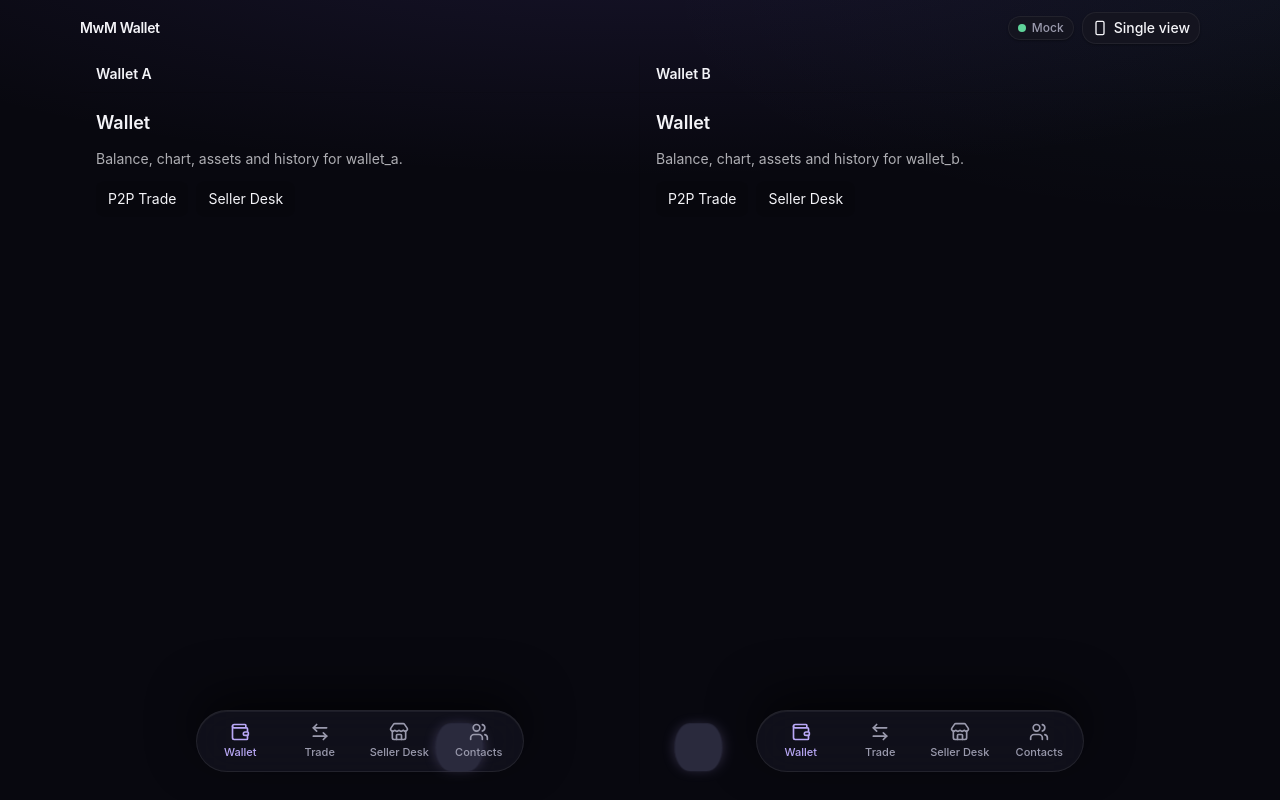
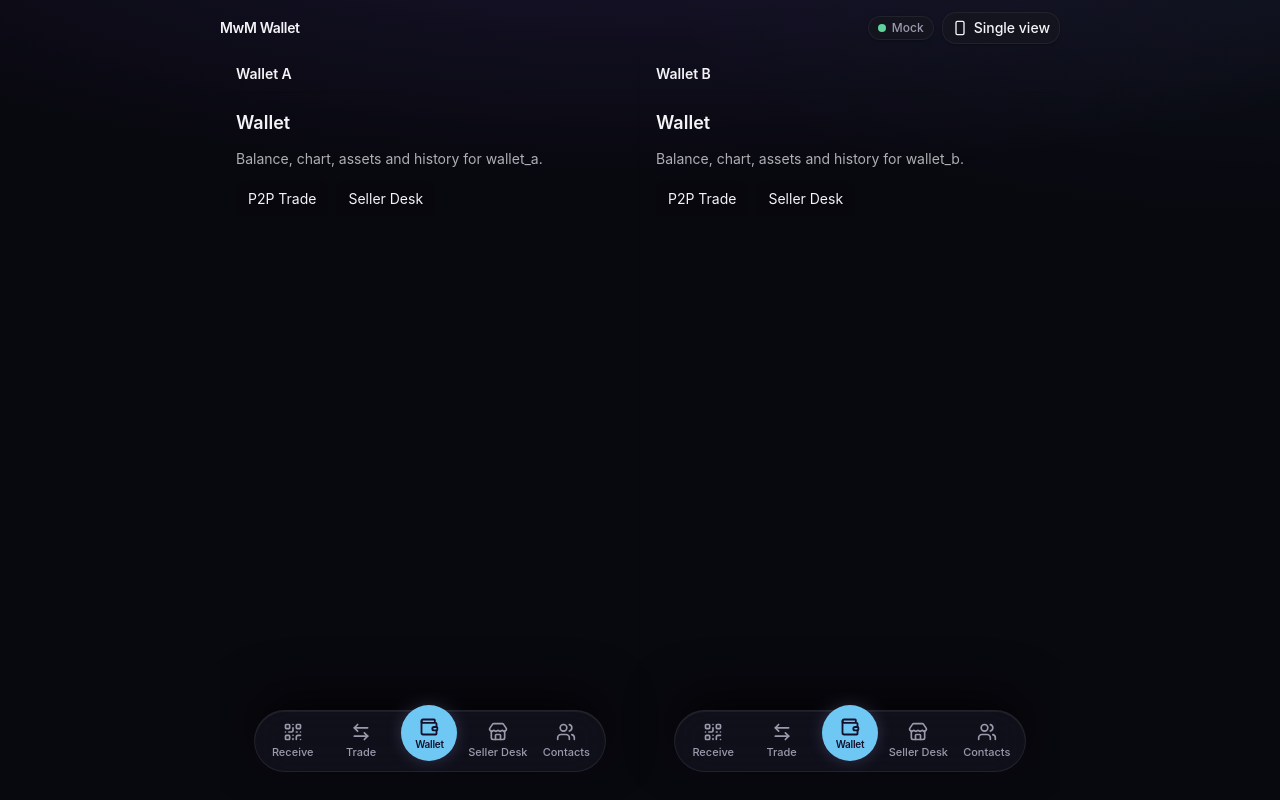
Before and after one commit to MoneyWithMemory/mwm, a React (Vite) app in the folder frontend/: page / in a window 1280 px wide. Both pictures are taken after a click on the button "Split view". Built offline with nearby package versions, Linux system fonts and the light colour scheme; no server answers.

Commit message:
feat(shell): fluid desktop container, 5-item BottomNav with Receive action, full pill hit target

```diff
--- a/frontend/src/components/shell/AppShell.tsx
+++ b/frontend/src/components/shell/AppShell.tsx
@@ -31,7 +31,16 @@ export function AppShell() {
     <MotionConfig reducedMotion={MOTION_CONFIG.reducedMotion}>
       <OverlayLayer className="ui-shell app-backdrop flex h-dvh flex-col pt-[env(safe-area-inset-top)] pr-[env(safe-area-inset-right)] pl-[env(safe-area-inset-left)]">
         <ToastProvider>
-          <div className={cn('mx-auto flex min-h-0 w-full flex-1 flex-col', split ? 'max-w-6xl px-4' : wide ? 'max-w-[800px] px-4' : 'max-w-[480px]')}>
+          <div
+            className={cn(
+              'mx-auto flex min-h-0 w-full flex-1 flex-col',
+              split
+                ? 'max-w-[872px] px-4'
+                : wide
+                  ? 'max-w-[1440px] px-4 xl:px-6 2xl:px-8'
+                  : 'max-w-[480px]',
+            )}
+          >
             <header className={cn('flex items-center gap-3 py-2', wide ? 'h-14' : 'px-3')}>
               {wide && <span className="badge-nowrap text-sm font-semibold tracking-tight">MwM Wallet</span>}
               {wide && !split && <span className="h-4 w-px bg-separator" aria-hidden="true" />}
@@ -42,7 +51,7 @@ export function AppShell() {
               </div>
             </header>
 
-            <main className={cn('flex min-h-0 flex-1 flex-col overflow-hidden', wide && 'pb-4')}>
+            <main className={cn('flex min-h-0 min-w-0 flex-1 flex-col overflow-hidden', wide && 'pb-4')}>
               <AnimatePresence mode="wait" initial={false}>
                 <motion.div
                   key={split ? 'split' : walletId}
@@ -50,7 +59,7 @@ export function AppShell() {
                   initial="initial"
                   animate="animate"
                   exit="exit"
-                  className="flex min-h-0 flex-1 flex-col"
+                  className="flex min-h-0 min-w-0 flex-1 flex-col"
                 >
                   {split ? <SplitView /> : <WalletPane walletId={walletId} nav={wide ? 'side' : 'bottom'} />}
                 </motion.div>
--- a/frontend/src/components/shell/BottomNav.tsx
+++ b/frontend/src/components/shell/BottomNav.tsx
@@ -2,12 +2,14 @@ import { motion } from 'motion/react'
 import { cn } from '@/lib/cn'
 import { SPRING_TABS } from '@/lib/motion'
 import { useWalletContext } from '@/lib/navigation'
-import { NAV_ITEMS } from './navItems'
+import { BOTTOM_NAV_ITEMS } from './navItems'
 
 /**
- * Floating tab bar island, centered in its pane (each split pane has its own). It sits
- * below the pane's overlay host (z-30 < z-40), so sheets and modals cover it. The pane
- * keeps room for it with .pane-scroll-island; `hidden` drops it while scrolling down.
+ * Floating tab bar island, centered in its pane (each split pane has its own).
+ * 5 slots in order: Receive (action), Trade, Wallet (center, 56px blue raised),
+ * Seller Desk, Contacts.
+ * Sits below overlay host (z-30 < z-40), hides on scroll down, returns on scroll up.
+ * Clickable across 100% of the pill surface with zero dead zones via ::before hit targets.
  */
 export function BottomNav({ hidden = false }: { hidden?: boolean }) {
   const { walletId, current, reset } = useWalletContext()
@@ -17,32 +19,74 @@ export function BottomNav({ hidden = false }: { hidden?: boolean }) {
       <nav
         aria-label="Views"
         data-hidden={hidden}
-        className="nav-island surface-glass pointer-events-auto grid w-full max-w-[20.5rem] grid-cols-4 gap-1 rounded-full border border-separator p-1.5 shadow-overlay"
+        className="nav-island surface-glass pointer-events-auto relative grid w-full max-w-[22rem] grid-cols-5 gap-1 rounded-full border border-separator p-1.5 shadow-overlay overflow-visible"
       >
-        {NAV_ITEMS.map(({ view, label, icon: Icon }) => {
-          const active = current.view === view
+        {BOTTOM_NAV_ITEMS.map((item) => {
+          if (item.kind === 'action') {
+            return (
+              <button
+                key={item.id}
+                type="button"
+                tabIndex={hidden ? -1 : undefined}
+                onClick={() => reset('wallet', { sheet: 'receive' })}
+                className="pressable pressable-flat nav-island-btn relative flex h-12 min-w-11 flex-col items-center justify-center gap-0.5 rounded-full text-[11px] font-medium text-hint hover:text-fg"
+              >
+                <item.icon size={20} strokeWidth={2} className="pointer-events-none relative shrink-0" aria-hidden="true" />
+                <span className="badge-nowrap pointer-events-none relative">{item.label}</span>
+              </button>
+            )
+          }
+
+          if (item.view === 'wallet') {
+            const active = current.view === 'wallet'
+            return (
+              <button
+                key={item.view}
+                type="button"
+                aria-current={active ? 'page' : undefined}
+                aria-label="Wallet"
+                tabIndex={hidden ? -1 : undefined}
+                onClick={() => reset('wallet')}
+                className="pressable pressable-flat nav-island-btn nav-island-btn-center relative flex h-12 min-w-11 items-center justify-center"
+              >
+                <div
+                  className={cn(
+                    'pointer-events-none relative -top-2 flex h-14 w-14 shrink-0 flex-col items-center justify-center gap-0.5 rounded-full bg-accent-cool text-on-accent transition-shadow duration-quick',
+                    active ? 'shadow-glow-soft' : 'shadow-md',
+                  )}
+                >
+                  <item.icon size={20} strokeWidth={2.2} className="relative shrink-0" aria-hidden="true" />
+                  <span className="badge-nowrap relative text-[10px] font-semibold leading-none tracking-tight">
+                    {item.label}
+                  </span>
+                </div>
+              </button>
+            )
+          }
+
+          const active = current.view === item.view
           return (
             <button
-              key={view}
+              key={item.view}
               type="button"
               aria-current={active ? 'page' : undefined}
               tabIndex={hidden ? -1 : undefined}
-              onClick={() => reset(view)}
+              onClick={() => reset(item.view)}
               className={cn(
-                'pressable pressable-flat relative flex h-12 min-w-11 flex-col items-center justify-center gap-0.5 rounded-full text-[11px] font-medium',
-                active ? 'text-accent' : 'text-hint',
+                'pressable pressable-flat nav-island-btn relative flex h-12 min-w-11 flex-col items-center justify-center gap-0.5 rounded-full text-[11px] font-medium',
+                active ? 'text-accent' : 'text-hint hover:text-fg',
               )}
             >
               {active && (
                 <motion.span
                   layoutId={`nav-pill-${walletId}`}
                   transition={SPRING_TABS}
-                  className="absolute inset-0 rounded-full bg-surface-raised shadow-glow-soft"
+                  className="pointer-events-none absolute inset-0 rounded-full bg-surface-raised shadow-glow-soft"
                   aria-hidden="true"
                 />
               )}
-              <Icon size={20} strokeWidth={2} className="relative" aria-hidden="true" />
-              <span className="badge-nowrap relative">{label}</span>
+              <item.icon size={20} strokeWidth={2} className="pointer-events-none relative shrink-0" aria-hidden="true" />
+              <span className="badge-nowrap pointer-events-none relative">{item.label}</span>
             </button>
           )
         })}
--- a/frontend/src/components/shell/navItems.ts
+++ b/frontend/src/components/shell/navItems.ts
@@ -1,7 +1,23 @@
-import { ArrowLeftRight, Store, Users, Wallet, type LucideIcon } from 'lucide-react'
+import { ArrowLeftRight, QrCode, Store, Users, Wallet, type LucideIcon } from 'lucide-react'
 import type { ViewName } from '@/lib/navigation'
 
-/** The four pane sections, shared by the bottom tab bar and the desktop side nav. */
+export type BottomNavItem =
+  | { kind: 'action'; id: 'receive'; label: string; icon: LucideIcon }
+  | { kind: 'tab'; view: ViewName; label: string; icon: LucideIcon }
+
+/**
+ * 5 bottom navigation items in order:
+ * Receive (action), Trade, Wallet (center, highlighted), Seller Desk, Contacts.
+ */
+export const BOTTOM_NAV_ITEMS: BottomNavItem[] = [
+  { kind: 'action', id: 'receive', label: 'Receive', icon: QrCode },
+  { kind: 'tab', view: 'trade', label: 'Trade', icon: ArrowLeftRight },
+  { kind: 'tab', view: 'wallet', label: 'Wallet', icon: Wallet },
+  { kind: 'tab', view: 'seller-desk', label: 'Seller Desk', icon: Store },
+  { kind: 'tab', view: 'contacts', label: 'Contacts', icon: Users },
+]
+
+/** The 4 navigation tabs, used by the desktop side nav. */
 export const NAV_ITEMS: { view: ViewName; label: string; icon: LucideIcon }[] = [
   { view: 'wallet', label: 'Wallet', icon: Wallet },
   { view: 'trade', label: 'Trade', icon: ArrowLeftRight },
--- a/frontend/src/components/ui/Toast.tsx
+++ b/frontend/src/components/ui/Toast.tsx
@@ -74,7 +74,7 @@ export function ToastProvider({ children }: { children: ReactNode }) {
       role="region"
       aria-live="polite"
       aria-label="Notifications"
-      className="pointer-events-none fixed inset-x-0 bottom-16 z-50 flex flex-col items-center gap-2 p-4 select-none"
+      className="!pointer-events-none fixed inset-x-0 bottom-16 z-50 flex flex-col items-center gap-2 p-4 select-none"
     >
       <AnimatePresence mode="sync">
         {toasts.map((item) => {
--- a/frontend/src/index.css
+++ b/frontend/src/index.css
@@ -128,7 +128,7 @@
   --blur-medium: 3px;      /* page slide, text reveal */
   --blur-large: 8px;       /* success check */
   /* Floating tab bar (BottomNav island): its height and the gap below it */
-  --island-height: 3.75rem;  /* 48px items + 6px padding top and bottom */
+  --island-height: 4.25rem;  /* 48px items + 6px padding + raised center button headroom */
   --island-gap: max(env(safe-area-inset-bottom), 12px);
 }
 
@@ -247,6 +247,46 @@
     pointer-events: none;
   }
 
+  /*
+   * BottomNav island hit targets:
+   * Extends clickable areas with ::before so 100% of the island pill (corners,
+   * padding, and gaps between buttons) activates the nearest item with zero dead zones.
+   */
+  .nav-island-btn {
+    position: relative;
+    min-height: 48px;
+    min-width: 44px;
+  }
+
+  .nav-island-btn::before {
+    content: "";
+    position: absolute;
+    top: -8px;
+    bottom: -8px;
+    left: -2px;
+    right: -2px;
+    z-index: 2;
+  }
+
+  .nav-island-btn:first-child::before {
+    left: -8px;
+    border-top-left-radius: 9999px;
+    border-bottom-left-radius: 9999px;
+  }
+
+  .nav-island-btn:last-child::before {
+    right: -8px;
+    border-top-right-radius: 9999px;
+    border-bottom-right-radius: 9999px;
+  }
+
+  .nav-island-btn-center::before {
+    top: -16px;
+    bottom: -8px;
+    left: -2px;
+    right: -2px;
+  }
+
   /* Keeps the last row of a pane reachable above the island. */
   .pane-scroll-island {
     padding-bottom: calc(var(--island-height) + var(--island-gap) + 0.75rem);
--- a/frontend/src/lib/navigation.ts
+++ b/frontend/src/lib/navigation.ts
@@ -8,7 +8,7 @@ import { createContext, useContext } from 'react'
 
 /** Params each view accepts; `undefined` means the view takes none. */
 export type ViewParams = {
-  wallet: undefined
+  wallet: { sheet?: 'receive' } | undefined
   /** counterpartyId is the counterparty's address (Contact.address); sessionId opens an existing session. */
   trade: { counterpartyId?: string; sessionId?: string } | undefined
   'seller-desk': undefined
```
